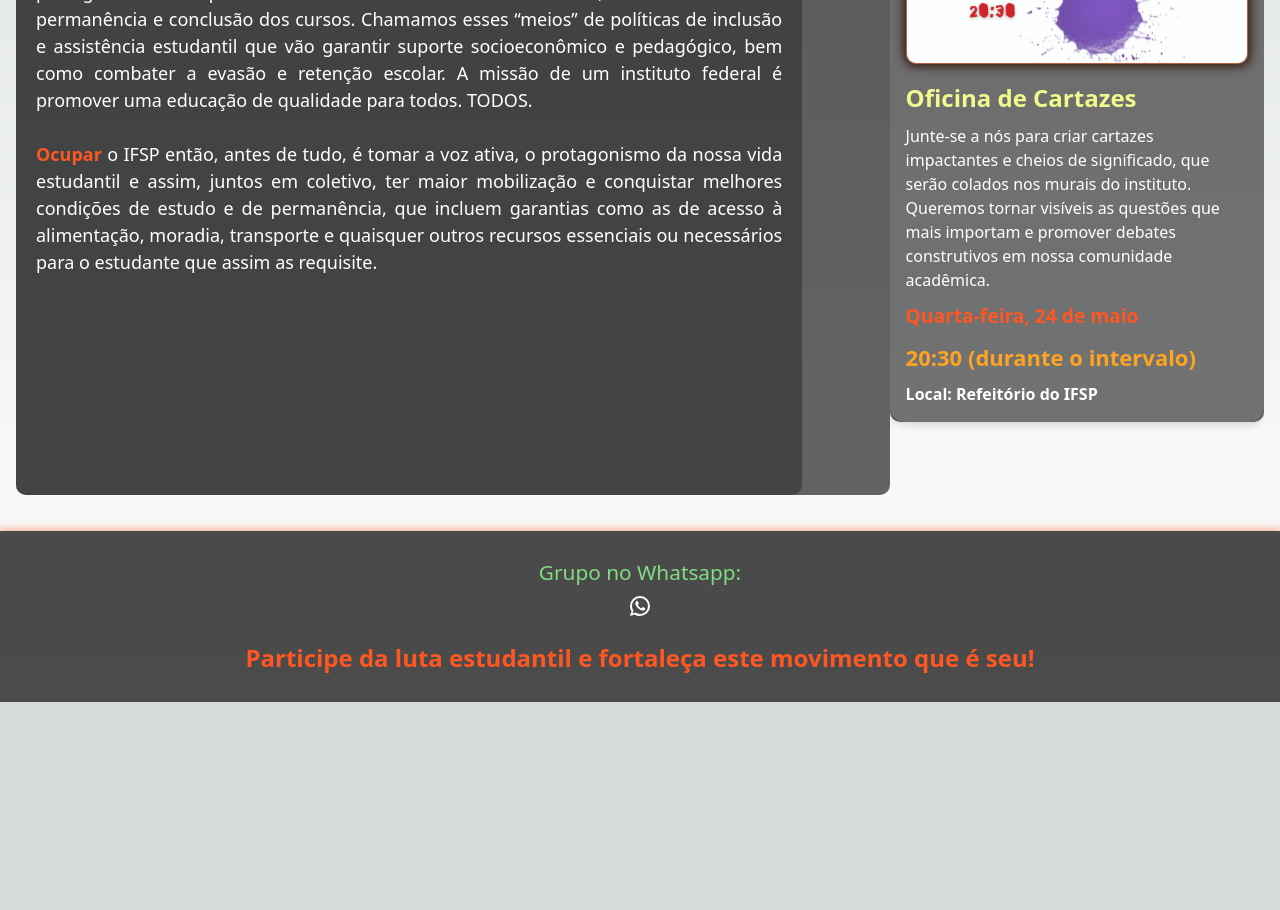
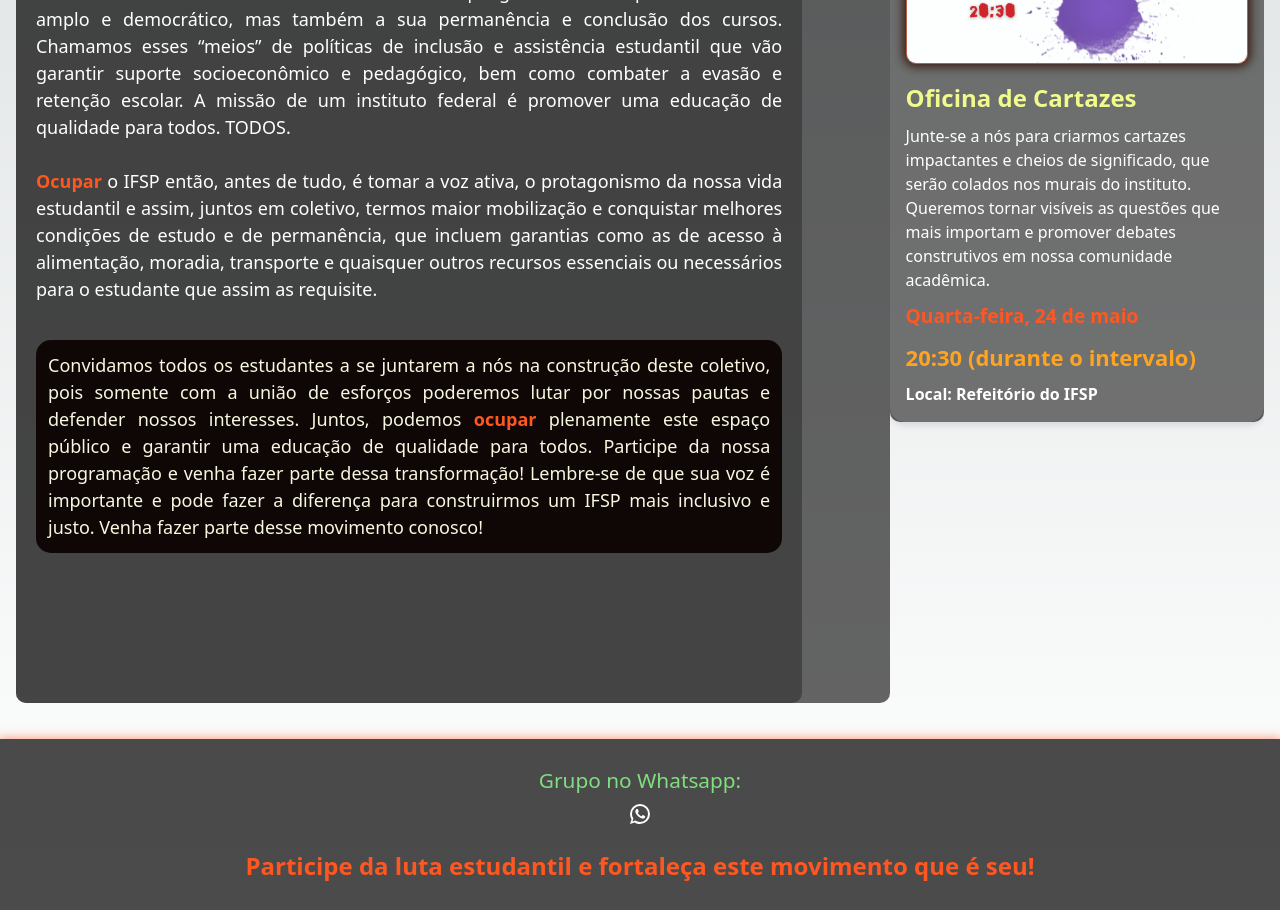
Before and after one commit to Cosamores/ocupaif, a Next.js app: page / in a window 1280 px wide. Shown: the part 500-1410 px from the top of the page. Before the commit the page ends 1202 px from the top, so only its background shows below. Built offline with nearby package versions, Linux system fonts and the light colour scheme.

Commit message:
atualizado para divulgar o primeiro evento 100%

```diff
--- a/src/components/Agenda.js
+++ b/src/components/Agenda.js
@@ -22,7 +22,7 @@
     {
       imagem: '/images/oficina_cartazes.png',
       nome: 'Oficina de Cartazes',
-      descricao: `Junte-se a nós para criar cartazes impactantes e cheios de significado, que serão colados nos murais do instituto. Queremos tornar visíveis as questões que mais importam e promover debates construtivos em nossa comunidade acadêmica.`,
+      descricao: `Junte-se a nós para criarmos cartazes impactantes e cheios de significado, que serão colados nos murais do instituto. Queremos tornar visíveis as questões que mais importam e promover debates construtivos em nossa comunidade acadêmica.`,
       data: 'Quarta-feira, 24 de maio',
       hora:' 20:30 (durante o intervalo)',
       local: 'Local: Refeitório do IFSP',
--- a/src/components/CartaAberta.js
+++ b/src/components/CartaAberta.js
@@ -2,20 +2,30 @@
 import React from 'react';
 import styles from '../styles/CartaAberta.module.css';
 
-const CartaAberta = ({ titulo, subtitulo, conteudo }) => {
+const CartaAberta = ({ titulo, subtitulo, conteudo, convidamos }) => {
     const conteudoFormatado = conteudo.replace(
         /TODOS./g,
         'TODOS.<br/>'
       ).replace(
         /Ocupar/g,
         '<br/><strong style="color: #ff5722;">Ocupar</strong>'
-      );
+      ).replace(
+        /requisite./g,
+        'requisite.<br/><br/>'
+      )
 
-  return (<div>
+
+const conteudoConvidamos = convidamos.replace(
+        /ocupar/g,
+        '<strong className="styles.convidamos" style="color: #ff5722;">ocupar</strong>');
+
+  return (
+  <div>
    <h2 className={styles.titulo}>{titulo}</h2>
     <section className={styles.cartaAberta}>
       <h3 className={styles.subtitulo}>{subtitulo}</h3>
       <p className={styles.conteudo} dangerouslySetInnerHTML={{ __html: conteudoFormatado }}></p>
+      <p className={styles.convidamos} dangerouslySetInnerHTML={{ __html: conteudoConvidamos }}></p>
     </section>
     </div>
   );
--- a/src/pages/index.js
+++ b/src/pages/index.js
@@ -7,15 +7,16 @@
 
 const Home = () => {
   const titulo = 'Carta Aberta';
-  const subtitulo = 'O que é esse movimento, afinal? O Ocupa IFSP é um coletivo que se propõe a unir os estudantes de todos os cursos do IFSP da cidade de Caraguatatuba.';
-  const conteudo = `Ocupar não significa apenas tomar posse de um espaço físico. Implica em reivindicar um espaço que não é utilizado de forma plena, seja em termos físicos, políticos, sociais ou culturais. Dentro do nosso contexto estudantil é imprescindível garantir que todos os indivíduos tenham acesso igualitário à universidade pública independentemente de sua classe econômico-social, raça, etnia, gênero, orientação sexual ou deficiência. Diante disso, cabe às instituições públicas de ensino superior fornecer os meios necessários para garantir não apenas o acesso democrático dos estudantes, mas também a sua permanência e conclusão dos cursos. Chamamos esses “meios” de políticas de inclusão e assistência estudantil que vão garantir suporte socioeconômico e pedagógico, bem como combater a evasão e retenção escolar. A missão de um instituto federal é promover uma educação de qualidade para todos. TODOS.
-  Ocupar o IFSP então, antes de tudo, é tomar a voz ativa, o protagonismo da nossa vida estudantil e assim, juntos em coletivo,  ter maior mobilização e conquistar melhores condições de estudo e de permanência, que incluem garantias como as de acesso à alimentação, moradia, transporte e quaisquer outros recursos essenciais ou necessários para o estudante que assim as requisite.`;
+  const subtitulo = 'O que é esse movimento, afinal? O Ocupa IFSP é um coletivo independente que se propõe a unir estudantes de todos os cursos do IFSP no campus de Caraguatatuba.';
+  const conteudo = `Ocupar não significa apenas tomar posse de um espaço físico. Implica em reivindicar um espaço que não é utilizado de forma plena, seja em termos físicos, políticos, sociais ou culturais. Dentro do nosso contexto estudantil, é imprescindível garantir que todos os indivíduos tenham acesso igualitário à universidade pública independentemente de sua classe econômico-social, raça, etnia, gênero, orientação sexual ou deficiência. Diante disto, cabe às instituições públicas de ensino superior e ao governo federal fornecerem aos estudantes os meios necessários que garantam não apenas acesso um amplo e democrático, mas também a sua permanência e conclusão dos cursos. Chamamos esses “meios” de políticas de inclusão e assistência estudantil que vão garantir suporte socioeconômico e pedagógico, bem como combater a evasão e retenção escolar. A missão de um instituto federal é promover uma educação de qualidade para todos. TODOS.
+  Ocupar o IFSP então, antes de tudo, é tomar a voz ativa, o protagonismo da nossa vida estudantil e assim, juntos em coletivo,  termos maior mobilização e conquistar melhores condições de estudo e de permanência, que incluem garantias como as de acesso à alimentação, moradia, transporte e quaisquer outros recursos essenciais ou necessários para o estudante que assim as requisite.`
+  const convidamos = `Convidamos todos os estudantes a se juntarem a nós na construção deste coletivo, pois somente com a união de esforços poderemos lutar por nossas pautas e defender nossos interesses. Juntos, podemos ocupar plenamente este espaço público e garantir uma educação de qualidade para todos. Participe da nossa programação e venha fazer parte dessa transformação! Lembre-se de que sua voz é importante e pode fazer a diferença para construirmos um IFSP mais inclusivo e justo. Venha fazer parte desse movimento conosco!`
 
   return (
     <main className={styles.main}>
         <div className={styles.leftContainer} id="cartaAberta">
-        <Card >
-        <CartaAberta titulo={titulo} subtitulo={subtitulo} conteudo={conteudo} />
+        <Card>
+        <CartaAberta titulo={titulo} subtitulo={subtitulo} conteudo={conteudo} convidamos={convidamos}/>
         </Card>
         </div>
         <div className={styles.rightContainer}>
--- a/src/styles/Audiovisual.module.css
+++ b/src/styles/Audiovisual.module.css
@@ -14,7 +14,6 @@
   border-radius: 10px;
   padding: 20px;
   box-shadow: 0 4px 6px rgba(0, 0, 0, 0.1);
-  --webkit-backdrop-filter: blur(10px);
   margin-bottom: 20px;
   transition: 0.2s ease;
   width: 30%;
--- a/src/styles/Card.module.css
+++ b/src/styles/Card.module.css
@@ -1,8 +1,6 @@
 /* src/styles/Card.module.css */
 .card {
   background-color: rgba(0, 0, 0, 0.6);
-  --webkit-backdrop-filter: blur(5px);
-  --moz-backdrop-filter: blur(5px);
   border-radius: 10px;
   color: #ffffff;
   max-width: 82rem;
--- a/src/styles/CartaAberta.module.css
+++ b/src/styles/CartaAberta.module.css
@@ -33,6 +33,16 @@
     padding: 0 0 10px 0;
   }
 
+
+  .convidamos {
+    color: #f7f8e0;
+    font-size: 18px;
+    background-color: rgb(15, 6, 6);
+    border-radius: 15px;
+    padding: 12px;
+    box-sizing:border-box;
+  }
+
   @media (max-width:768px) {
     .cartaAberta {
         max-width: 100%;
```
